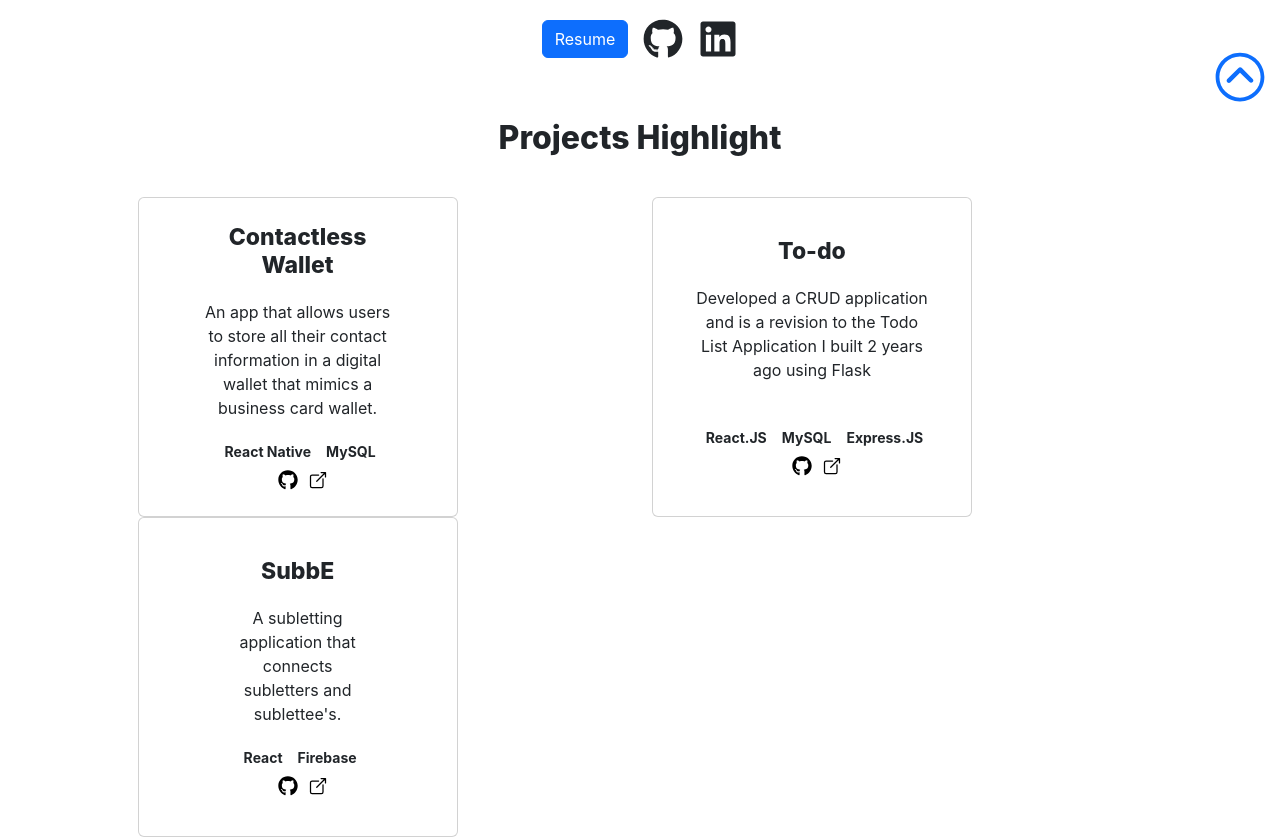
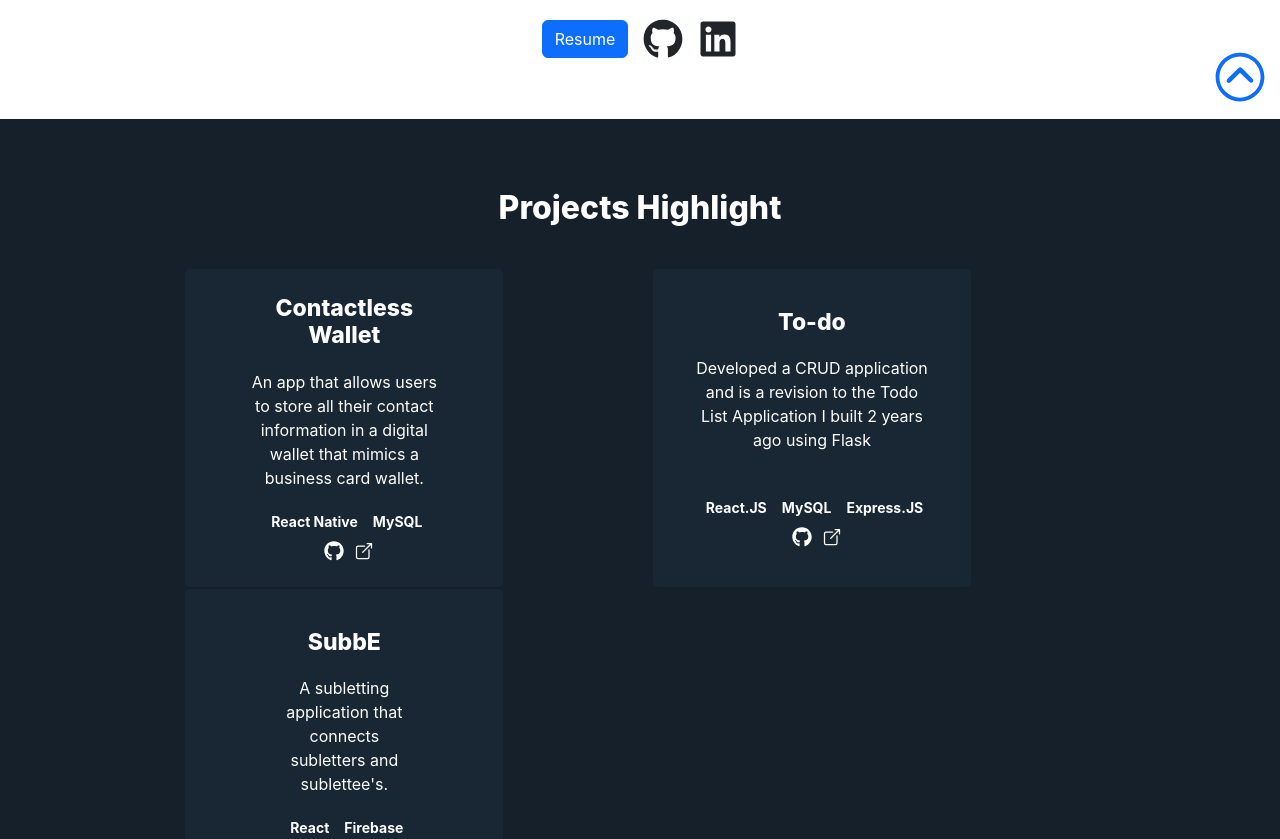
Before and after one commit to farhan0167/portfolio, a React (Create React App) app: page / in a window 1280 px wide. Shown: the part 683-1522 px from the top of the page. Built offline with nearby package versions, Linux system fonts and the light colour scheme.

Commit message:
fix to projects

```diff
--- a/src/Pages/Home/components/AboutMe.js
+++ b/src/Pages/Home/components/AboutMe.js
@@ -76,6 +76,7 @@ const Styles = styled.div`
     height:100%;
     width: 100%
 }
+
 .about-me-text{
     padding: 20%;
 }
@@ -88,22 +89,22 @@ const Styles = styled.div`
     font-size: 20px;
 }
 #about-me-col-efl{
-    background-color: #121F2D;
+    background-color: #192734;
 }
 #about-me-col-efl div p{
-    color: #94BEEA;
+    color: #FFFFFF;
 }
 #about-me-col-nyu{
-    background-color: #94BEEA;
+    background-color: #FFFFFF;
 }
 #about-me-col-nyu div p{
-    color: #121F2D;
+    color: #192734;
 }
 #about-me-col-cuny{
-    background-color: #121F2D;
+    background-color: #192734;
 }
 #about-me-col-cuny div p{
-    color: #94BEEA;
+    color: #FFFFFF;
 }
 
 `
--- a/src/Pages/Home/components/Projects.js
+++ b/src/Pages/Home/components/Projects.js
@@ -17,22 +17,22 @@ export default class Projects extends Component {
     return (
      <Styles>
         <Container id="projects-container"className='projects-container' fluid>
-            <h2 className='projects-container-header'>Projects Highlight</h2>
+            <h2 className='projects-container-header dark-thm'>Projects Highlight</h2>
             <Row className='projects-container-row1'>
                 {ProjectsData.map(data =>(
                     <Col key={data.id}>
                     <Card className='projects-container-cards' >
                     <Card.Body>
-                        <Card.Title className='card-title'>{data.project_name}</Card.Title>
-                        <Card.Text>{data.project_desc}</Card.Text>
+                        <Card.Title className='card-title dark-thm'>{data.project_name}</Card.Title>
+                        <Card.Text className='dark-thm'>{data.project_desc}</Card.Text>
                         <div className='projects-tech-stack'>
                             {data.project_stack.map(stack =>(
-                                <p>{stack}</p>
+                                <p className='dark-thm'>{stack}</p>
                             ))}
                         </div>
                         <div className="more-info">
-                            <a className='project-button' href={data.project_github} target='_blank' rel="noreferrer"><FaGithub className='project-links'/></a>
-                            <a className='project-button' href={data.project_demo} target='_blank' rel="noreferrer"><IoOpenOutline className='project-links'/></a>
+                            <a className='project-button' href={data.project_github} target='_blank' rel="noreferrer"><FaGithub className='project-links dark-thm'/></a>
+                            <a className='project-button' href={data.project_demo} target='_blank' rel="noreferrer"><IoOpenOutline className='project-links dark-thm'/></a>
                         </div>
                     </Card.Body>
                     </Card>
@@ -49,9 +49,11 @@ export default class Projects extends Component {
 
 const Styles = styled.div`
 .projects-container{
-
+    max-width: 100%;
+    background-color: #15202B;
     margin-top: 60px;
     margin-bottom:30px;
+    padding: 5.5%;
 
 }
 .projects-container-header{
@@ -64,6 +66,7 @@ const Styles = styled.div`
     padding-right:10%
 }
 .projects-container-cards{
+    background-color: #192734;
     height: 20rem;
     width: 20rem;
     padding: 10%;
@@ -104,5 +107,8 @@ const Styles = styled.div`
     width: 20px;
     color: black;
 }
+.dark-thm{
+    color: #FFFFFF;
+}
 
 `
```
